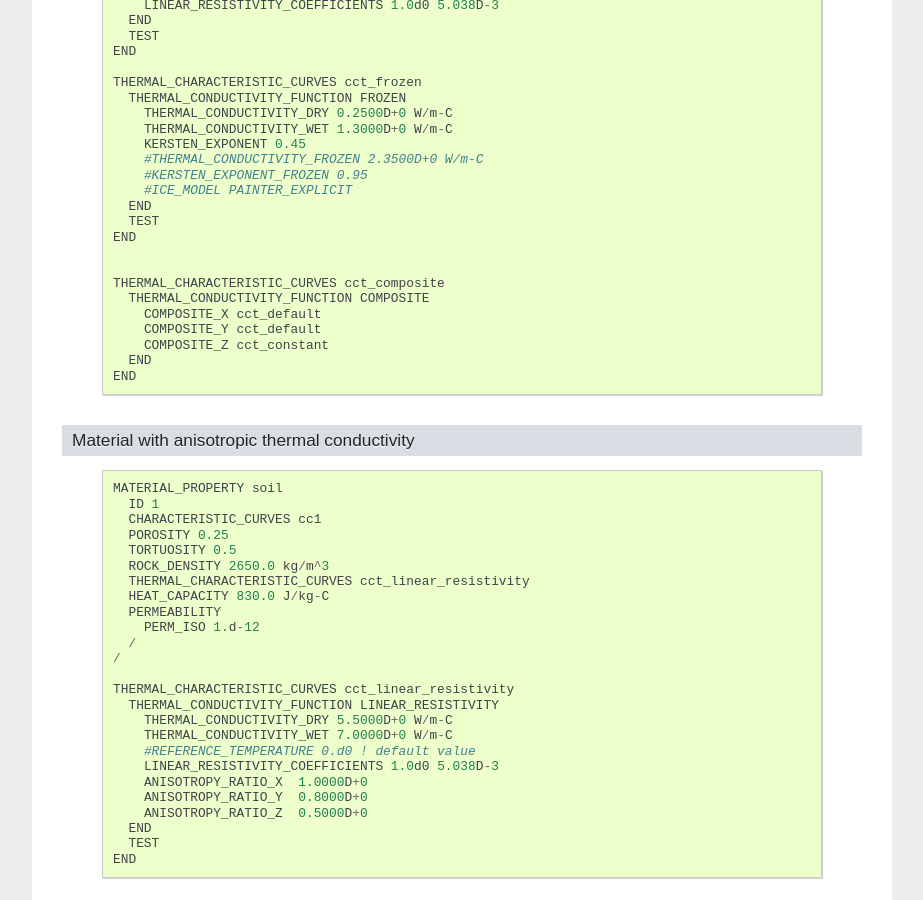
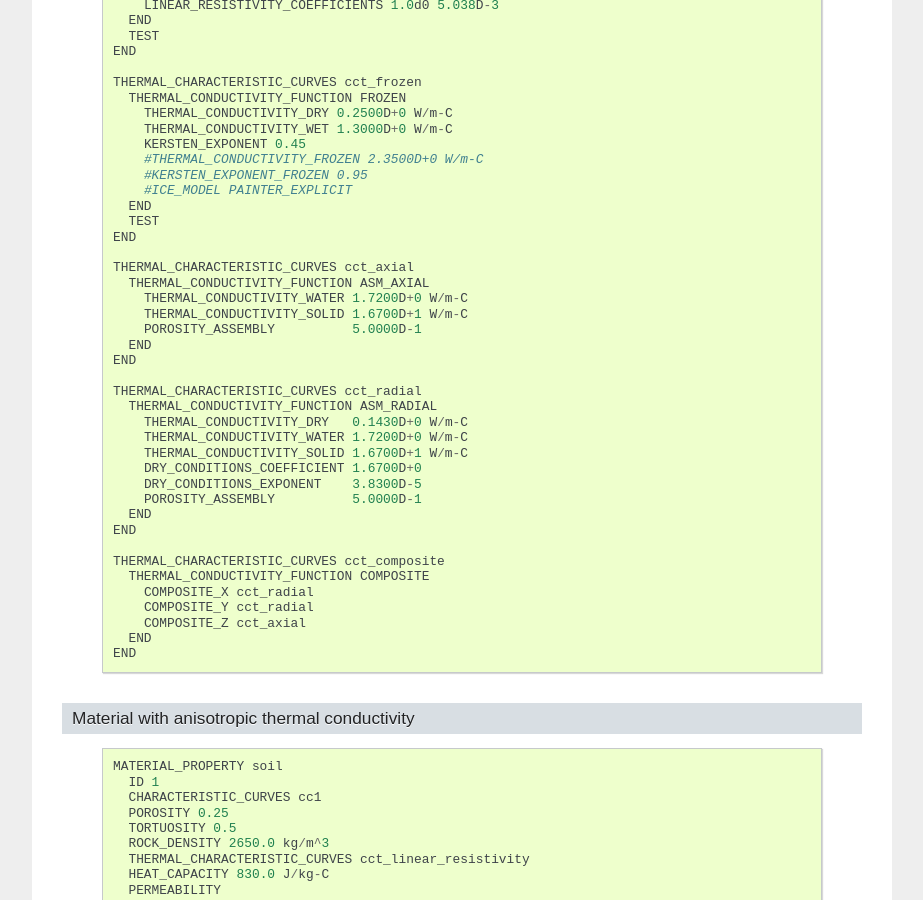
Before and after one commit to Miracloon/pflotran-documentation, a Sphinx documentation site: the page built from source/user_guide/cards/subsurface/characteristic_curves_thermal_card.rst, in a window 1280 px wide and 900 px high, scrolled down 5946 px. Shown: the whole window, without its empty margins (318-1241 px from the left). Built offline with Sphinx 7.4.7, drawn with Linux system fonts in a browser that asks for light colours.

Commit message:
Added examples for the assembly models. Applied to composite example.

```diff
--- a/source/user_guide/cards/subsurface/characteristic_curves_thermal_card.rst
+++ b/source/user_guide/cards/subsurface/characteristic_curves_thermal_card.rst
@@ -320,12 +320,30 @@ Material with thermal characteristic curve named "cct_power"
     TEST
   END
 
+  THERMAL_CHARACTERISTIC_CURVES cct_axial
+    THERMAL_CONDUCTIVITY_FUNCTION ASM_AXIAL
+      THERMAL_CONDUCTIVITY_WATER 1.7200D+0 W/m-C
+      THERMAL_CONDUCTIVITY_SOLID 1.6700D+1 W/m-C
+      POROSITY_ASSEMBLY          5.0000D-1
+    END
+  END
+
+  THERMAL_CHARACTERISTIC_CURVES cct_radial
+    THERMAL_CONDUCTIVITY_FUNCTION ASM_RADIAL
+      THERMAL_CONDUCTIVITY_DRY   0.1430D+0 W/m-C
+      THERMAL_CONDUCTIVITY_WATER 1.7200D+0 W/m-C
+      THERMAL_CONDUCTIVITY_SOLID 1.6700D+1 W/m-C
+      DRY_CONDITIONS_COEFFICIENT 1.6700D+0
+      DRY_CONDITIONS_EXPONENT    3.8300D-5
+      POROSITY_ASSEMBLY          5.0000D-1
+    END
+  END
 
   THERMAL_CHARACTERISTIC_CURVES cct_composite
     THERMAL_CONDUCTIVITY_FUNCTION COMPOSITE
-      COMPOSITE_X cct_default
-      COMPOSITE_Y cct_default
-      COMPOSITE_Z cct_constant
+      COMPOSITE_X cct_radial
+      COMPOSITE_Y cct_radial
+      COMPOSITE_Z cct_axial
     END
   END
 
```
